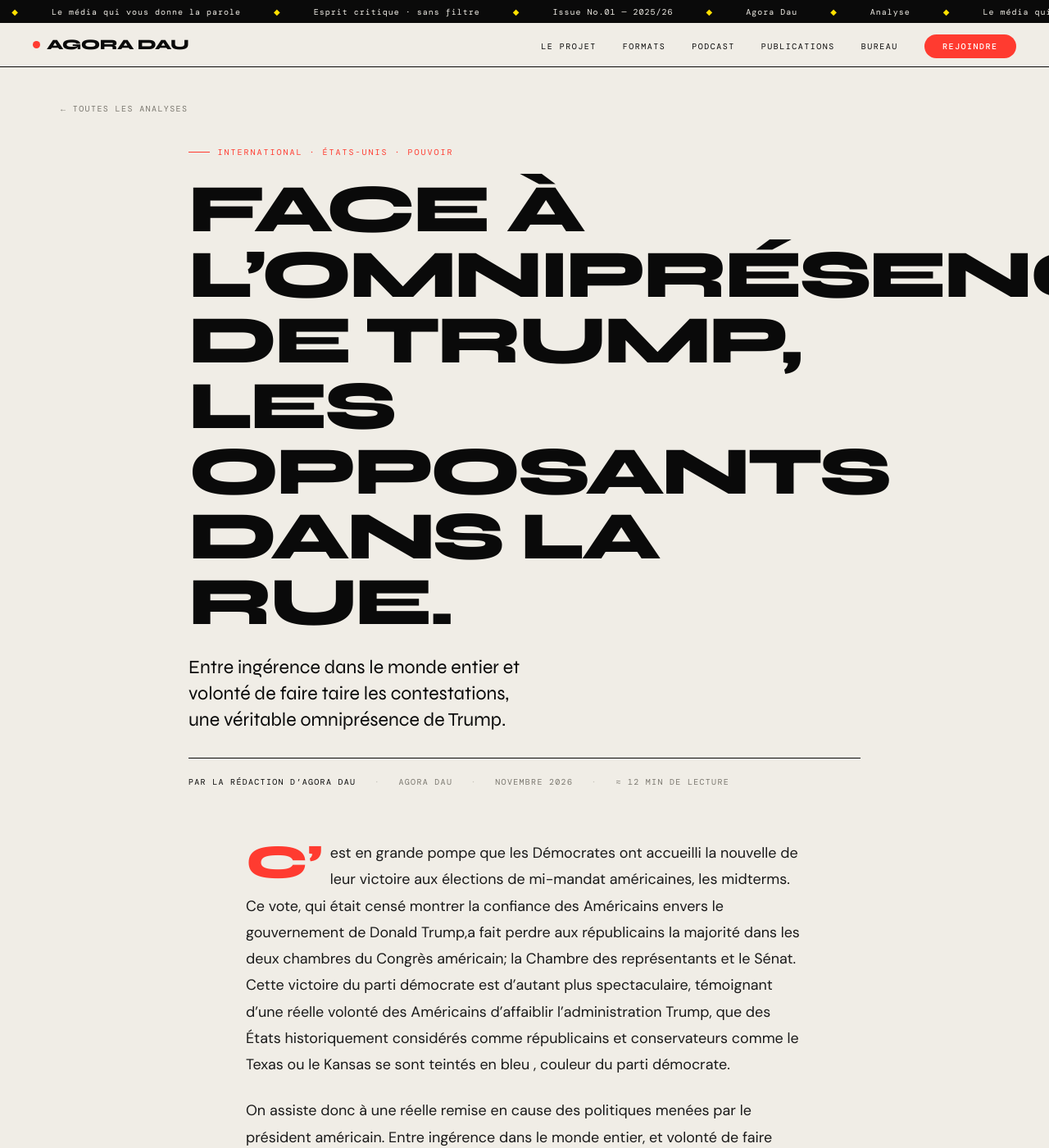
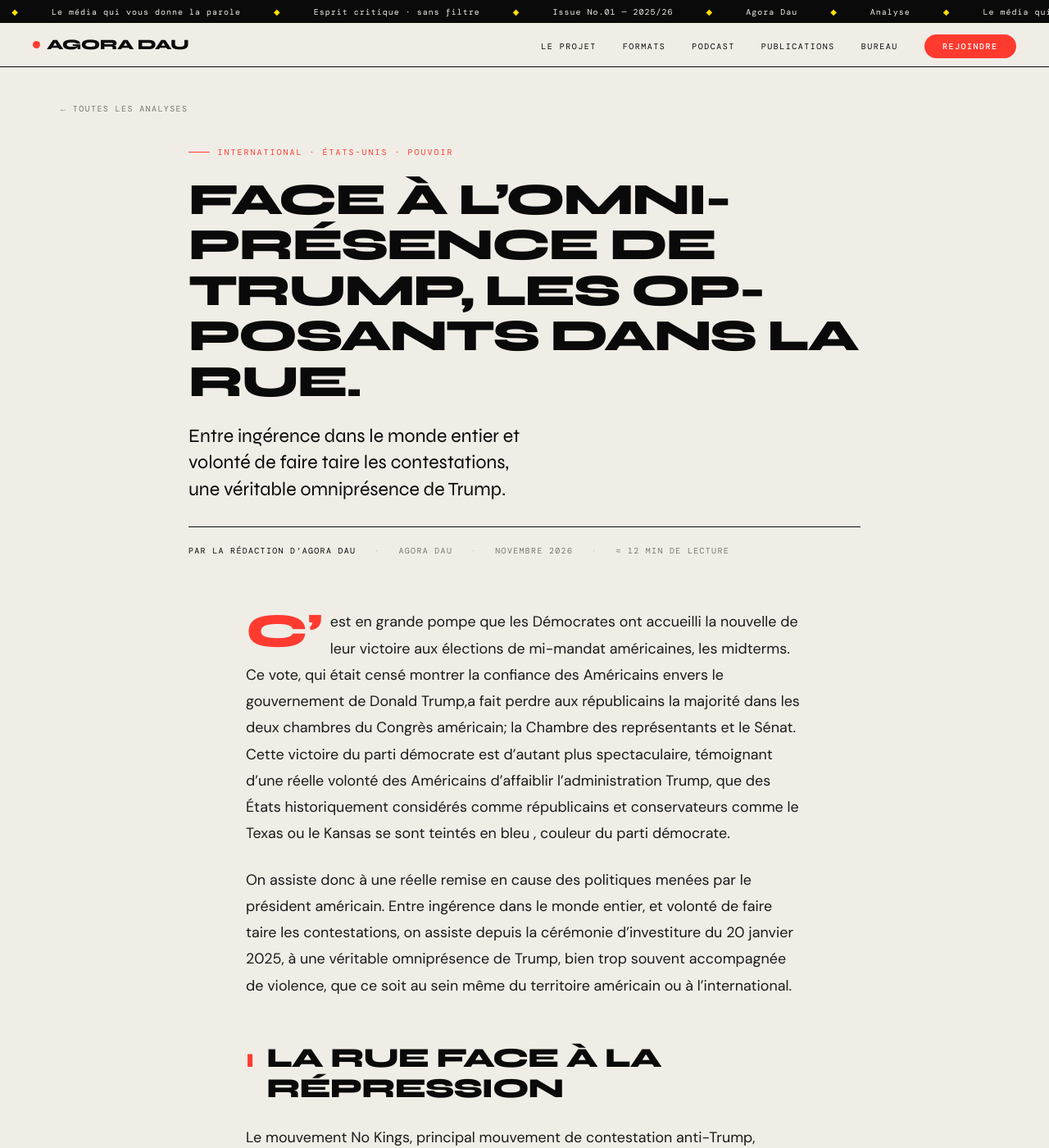
Before and after one commit to theo1guery-cmyk/AgoraDau, a Jekyll site: the page built from _analyses/omnipresence-trump.md, in a window 1280 px wide and 1400 px high. Shown: the whole window at 82% size. Built offline with Jekyll 4.4.1, drawn with Linux system fonts in a browser that asks for light colours; some web fonts are replaced.

Commit message:
style(article): titre plus petit pour les titres longs
Co-Authored-By: Claude Opus 5.5 <noreply@anthropic.com>

```diff
--- a/_layouts/analyse.html
+++ b/_layouts/analyse.html
@@ -132,7 +132,8 @@ main{max-width:1180px;margin:0 auto;padding:7.5rem 1.5rem 0;}
 .art-head{max-width:820px;margin:0 auto;}
 .art-kicker{font-family:var(--mono);font-size:10px;letter-spacing:.2em;text-transform:uppercase;color:var(--red);display:flex;align-items:center;gap:.6rem;margin-bottom:1.5rem;}
 .art-kicker::before{content:"";width:26px;height:1.5px;background:var(--red);}
-.art-title{font-family:var(--display);font-weight:800;font-size:clamp(2.6rem,7vw,5.2rem);line-height:.96;letter-spacing:-.04em;text-transform:uppercase;}
+.art-title{font-family:var(--display);font-weight:800;font-size:clamp(2.6rem,7vw,5.2rem);line-height:.96;letter-spacing:-.04em;text-transform:uppercase;overflow-wrap:break-word;hyphens:auto;}
+.art-title.is-long{font-size:clamp(1.9rem,4.4vw,3.4rem);line-height:1.02;}
 .art-dek{font-family:var(--display);font-weight:400;font-size:clamp(1.05rem,2.2vw,1.45rem);line-height:1.4;color:var(--ink);margin-top:1.4rem;max-width:30ch;}
 .art-meta{display:flex;align-items:center;flex-wrap:wrap;gap:.9rem 1.4rem;margin-top:1.8rem;padding-top:1.4rem;border-top:1.5px solid var(--ink);font-family:var(--mono);font-size:10px;letter-spacing:.13em;text-transform:uppercase;color:var(--mist);}
 .art-meta .by{color:var(--ink);}
@@ -276,7 +277,7 @@ footer{background:var(--ink);color:var(--paper);padding:3rem 2.5rem;margin-top:5
 
   <header class="art-head">
     <p class="art-kicker">{{ page.kicker }}</p>
-    <h1 class="art-title">{{ page.title_display | default: page.title }}</h1>
+    {% assign tlen = page.title_display | default: page.title | size %}<h1 class="art-title{% if tlen > 34 %} is-long{% endif %}">{{ page.title_display | default: page.title }}</h1>
     <p class="art-dek">{{ page.dek }}</p>
     {% if page.partner %}<p class="art-collab">{% if page.partner_logo %}<img src="{{ page.partner_logo }}" alt="{{ page.partner }}"/>{% endif %}<span>En collaboration avec <b>{{ page.partner }}</b></span></p>{% endif %}
     <div class="art-meta">
```
